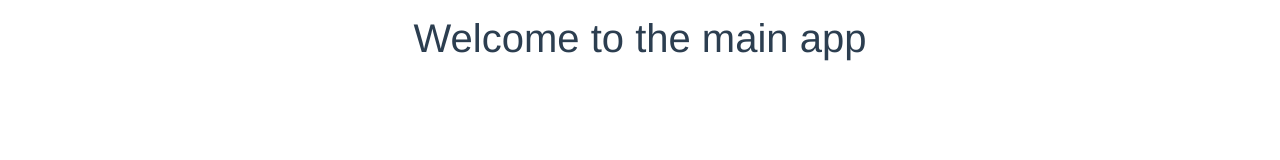
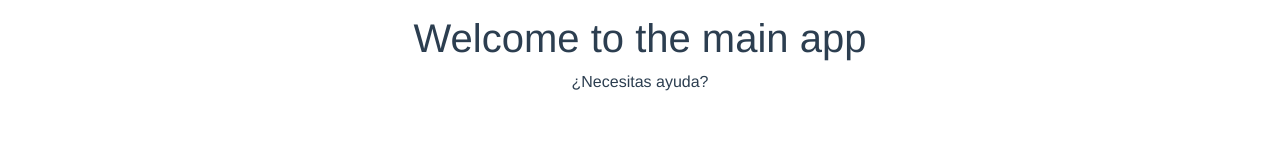
Before and after one commit to AdrianValenciaVillanueva/chava-es-gay, a Vue app: page / in a window 1280 px wide. Shown: the part 126-286 px from the top of the page. Built offline with nearby package versions, Linux system fonts and the light colour scheme.

Commit message:
seccion de ayuda

```diff
--- a/src/components/Ayuda.vue
+++ b/src/components/Ayuda.vue
@@ -2,7 +2,7 @@
 
     <header class="ayuda">
         <div class="banner">
-
+            <p>¿Necesitas ayuda?</p>
         </div>
     </header>
 
```
